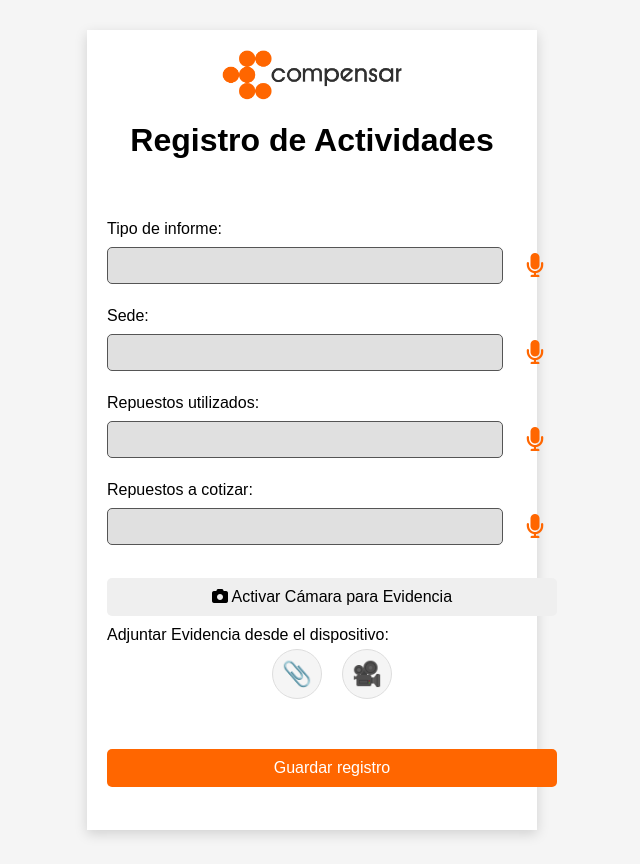
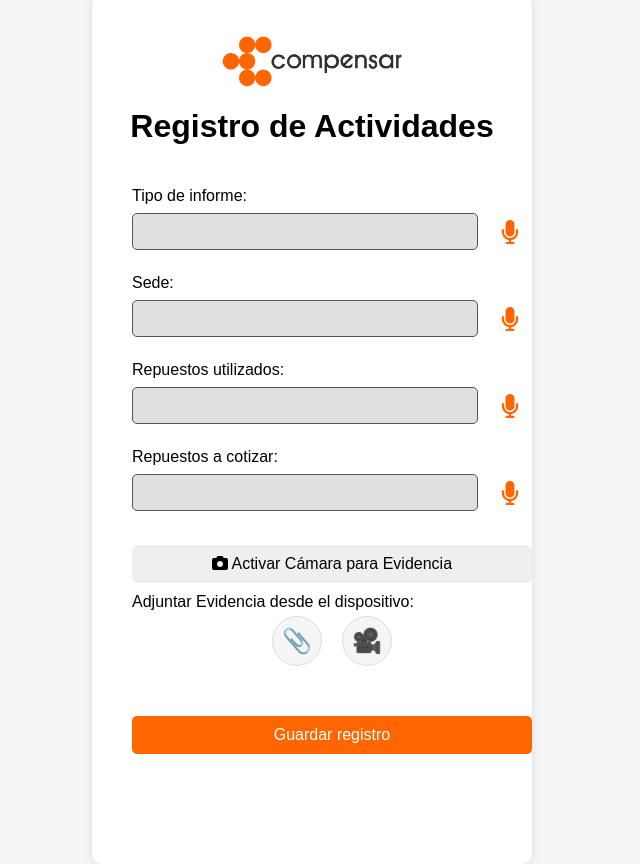
Before and after one commit to santiagogiraldo09/BitacoraCompensar, a Flask app: page /index in a window 1280 px wide. Shown: the whole page, without its empty margins (328-968 px from the left). Before the commit the page ends 837 px from the top, so only its background shows below. Run offline with Flask 3, Linux system fonts and the light colour scheme; some libraries are stand-ins or nearby versions.

Commit message:
Update style.css

```diff
--- a/static/style.css
+++ b/static/style.css
@@ -10,23 +10,13 @@ body {
     height: 100vh;
 }
 
-/* Hacemos que el contenedor principal de la app ocupe toda la pantalla */
 #app {
-    display: flex;
-    flex-direction: column;
-    height: 100vh;
-    max-height: 100vh; /* Para iOS */
     width: 100%;
-    max-width: 450px;
-    margin: 0 auto;
-    background-color: #fff;
-    box-shadow: 0 4px 12px rgba(0,0,0,0.15);
-}
-
-/* El header se queda fijo arriba */
-#app > header {
-    flex-shrink: 0;
-    /* ... tus estilos de header existentes ... */
+    max-width: 400px; /* Mantener el tamaño para simular un celular */
+    padding: 20px;
+    box-shadow: 0 0 10px rgba(0, 0, 0, 0.1);
+    border-radius: 10px;
+    background-color: white;
 }
 
 /* ¡LA PARTE CLAVE! El contenido del formulario ahora es la zona de scroll */
```
